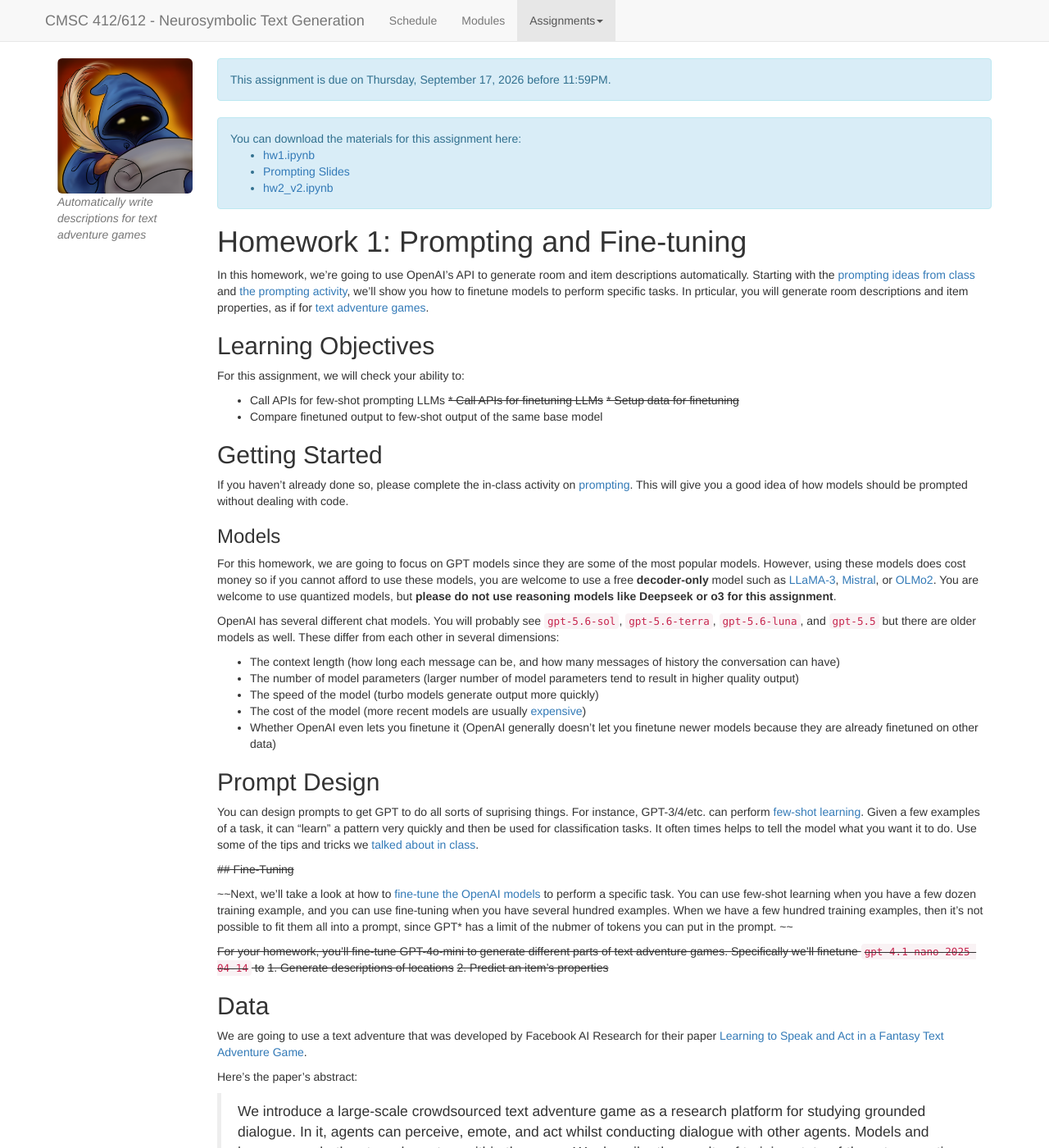
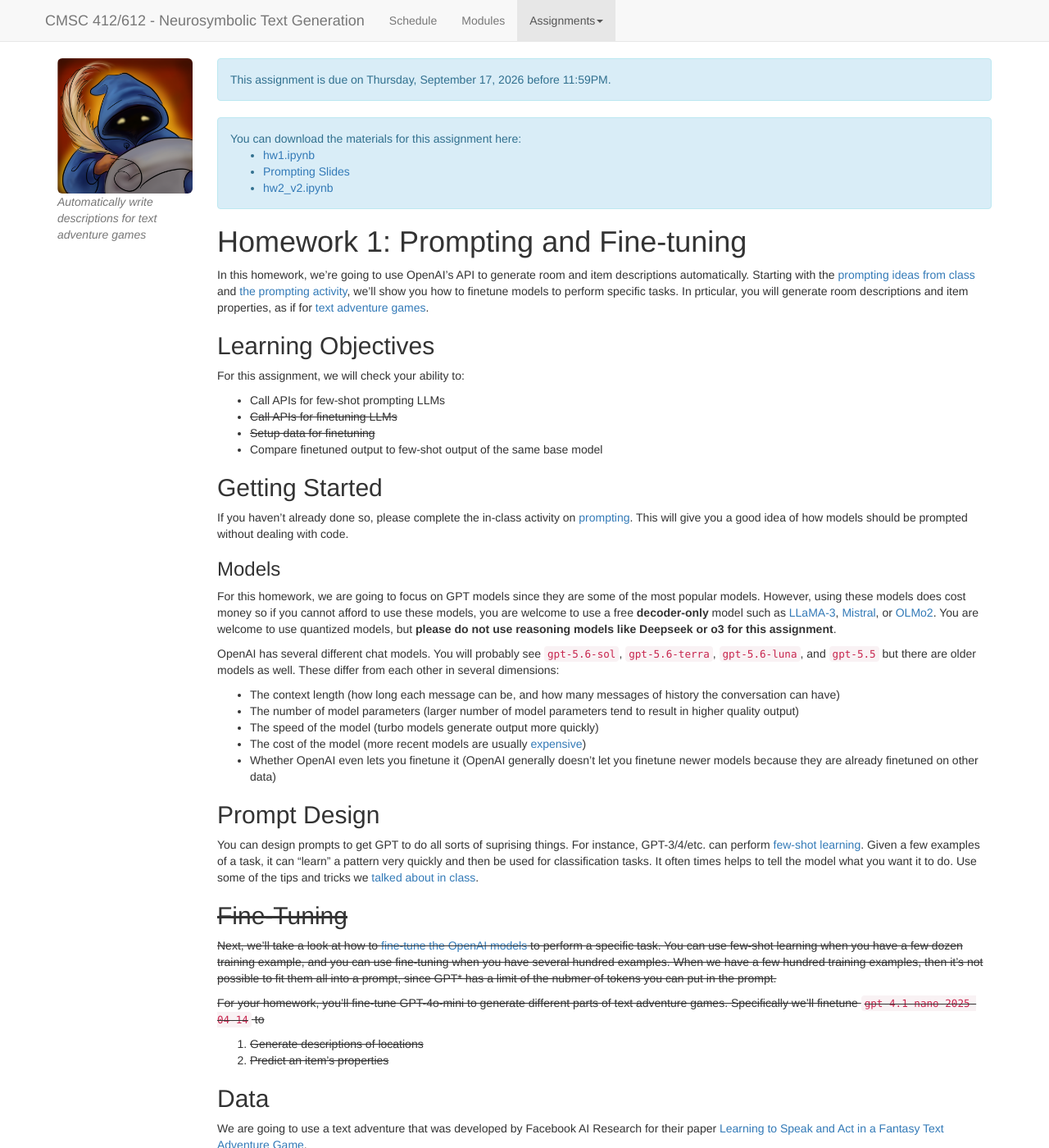
Before and after one commit to lara-martin/neurosymbolic-text-gen, a Jekyll site: the page built from homeworks/generating-descriptions/light.md, in a window 1280 px wide and 1400 px high. Shown: the whole window at 82% size. Built offline with Jekyll 4.4.1, drawn with Linux system fonts in a browser that asks for light colours; nearby versions of some CDN libraries; a script that is not in the unit is left out.

Commit message:
hw 1 update

```diff
--- a/homeworks/generating-descriptions/light.md
+++ b/homeworks/generating-descriptions/light.md
@@ -95,8 +95,8 @@ Starting with the [prompting ideas from class]({{page.materials[1].url}}) and [t
 ## Learning Objectives
 For this assignment, we will check your ability to:
 * Call APIs for few-shot prompting LLMs
-~~* Call APIs for finetuning LLMs~~
-~~* Setup data for finetuning~~
+* ~~Call APIs for finetuning LLMs~~
+* ~~Setup data for finetuning~~
 * Compare finetuned output to few-shot output of the same base model
 
 ## Getting Started
@@ -119,13 +119,13 @@ OpenAI has several different chat models.  You will probably see `gpt-5.6-sol`,
 You can design prompts to get GPT to do all sorts of suprising things.  For instance, GPT-3/4/etc. can perform [few-shot learning](https://dl.acm.org/doi/abs/10.5555/3495724.3495883).  Given a few examples of a task, it can "learn" a pattern very quickly and then be used for classification tasks.  It often times helps to tell the model what you want it to do. Use some of the tips and tricks we [talked about in class]({{page.materials[1].url}}).
 
 
-~~## Fine-Tuning~~
+## ~~Fine-Tuning~~
 
-~~Next, we'll take a look at how to [fine-tune the OpenAI models](https://developers.openai.com/api/docs/guides/supervised-fine-tuning) to perform a specific task.  You can use few-shot learning when you have a few dozen training example, and you can use fine-tuning when you have several hundred examples. When we have a few hundred training examples, then it's not possible to fit them all into a prompt, since GPT* has a limit of the nubmer of tokens you can put in the prompt. ~~
+~~Next, we'll take a look at how to [fine-tune the OpenAI models](https://developers.openai.com/api/docs/guides/supervised-fine-tuning) to perform a specific task.  You can use few-shot learning when you have a few dozen training example, and you can use fine-tuning when you have several hundred examples. When we have a few hundred training examples, then it's not possible to fit them all into a prompt, since GPT* has a limit of the nubmer of tokens you can put in the prompt.~~
 
 ~~For your homework, you'll fine-tune GPT-4o-mini to generate different parts of text adventure games.  Specifically we'll finetune `gpt-4.1-nano-2025-04-14` to~~
-~~1. Generate descriptions of locations~~
-~~2. Predict an item's properties~~
+1. ~~Generate descriptions of locations~~
+2. ~~Predict an item's properties~~
 
 ## Data
 
```
Also changed, not shown: 1 other file.
